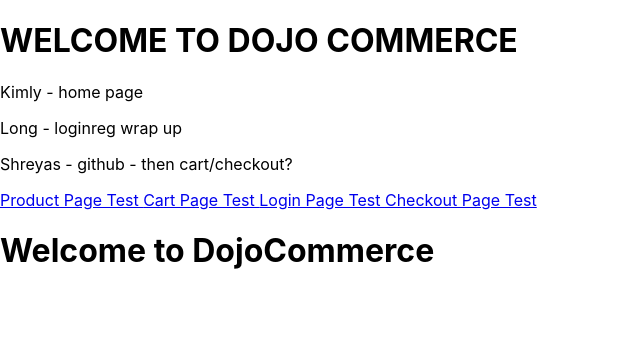
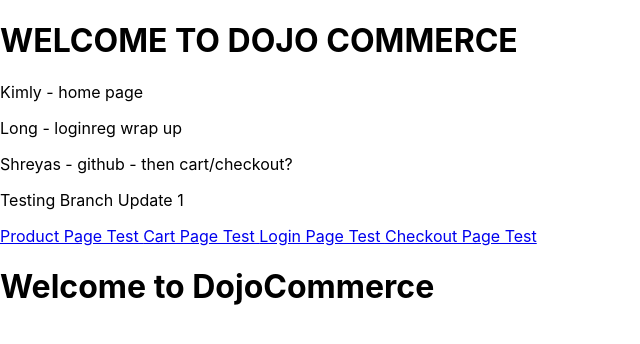
Before and after one commit to codesbyshrey/CodingDojoCommerce, a React (Create React App) app in the folder dojocommerce/: page / in a window 1280 px wide. Shown: the top 344 px of the page, without its empty margins (0-640 px from the left). Built offline with nearby package versions, Linux system fonts and the light colour scheme.

Commit message:
branch check

```diff
--- a/dojocommerce/src/App.js
+++ b/dojocommerce/src/App.js
@@ -16,6 +16,8 @@ function App() {
       <p> Long - loginreg wrap up</p>
       <p> Shreyas - github - then cart/checkout?</p>
 
+      <p> Testing Branch Update 1</p>
+
       <Link to="/test/product"> Product Page Test </Link>
       <Link to="test/cart"> Cart Page Test </Link>
       <Link to="/test/login"> Login Page Test </Link>
```
